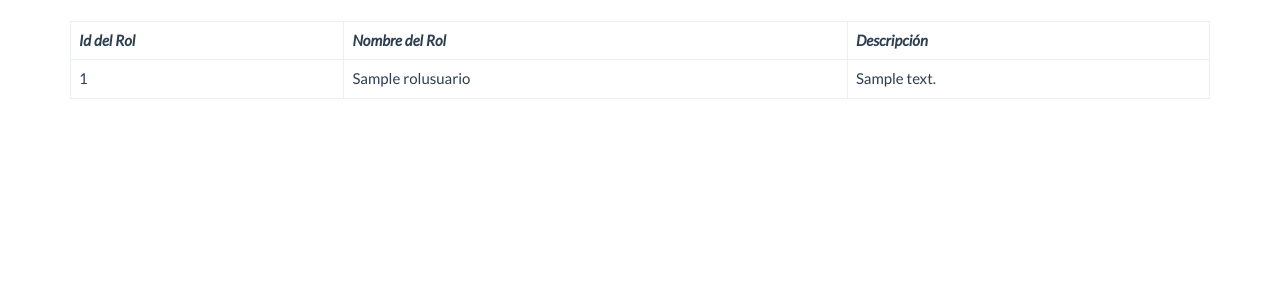
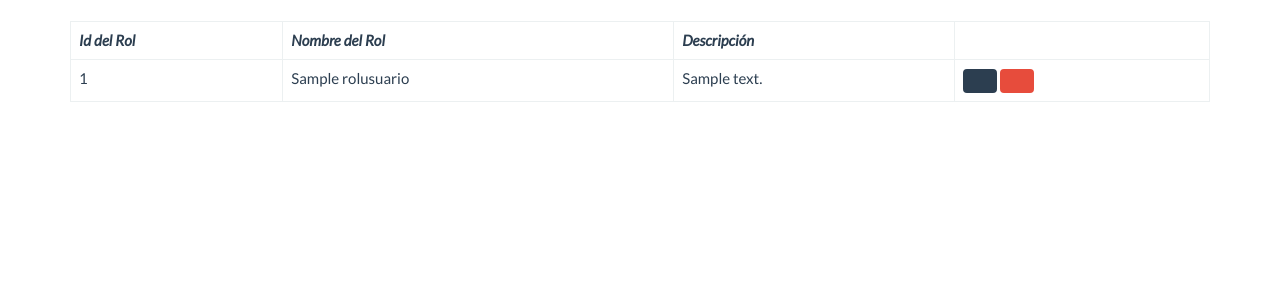
Before and after one commit to PolimbaeFPUNA/PoliMbae, a Django app: a page that uses app/rol/templates/listar_rol.html in a window 1280 px wide. Shown: the part 60-360 px from the top of the page. Run offline with Django 3.2, Linux system fonts and the light colour scheme; tables that the repository leaves empty hold one stand-in row (values such as "Sample post"); some libraries are stand-ins or nearby versions.

Commit message:
Modificacioes con botones en el template listar_rol (btn: borrar y modificar)

```diff
--- a/app/rol/templates/listar_rol.html
+++ b/app/rol/templates/listar_rol.html
@@ -21,6 +21,10 @@
     <td>{{ qroles.id }}</td>
     <td>{{ qroles.nombre_rol }}</td>
     <td>{{ qroles.descripcion }}</td>
+    <td>
+        <a class="btn btn-primary" href="{% url 'rol:rol_modificar' qroles.id %}"></a>
+        <a class="btn btn-danger" htref="{% url 'rol:rol_eliminar' qroles.id %}"></a>
+    </td>
 </tr>
     {% endfor %}
     {% else %}
--- a/app/usuario/views.py
+++ b/app/usuario/views.py
@@ -3,7 +3,7 @@
 from __future__ import unicode_literals
 
 from django.shortcuts import render
-from usuario.models import UserProfile
+from app.usuario.models import UserProfile
 from django.contrib.auth.models import User
 from django.core.validators import validate_email
 from django.core.exceptions import ValidationError
```
